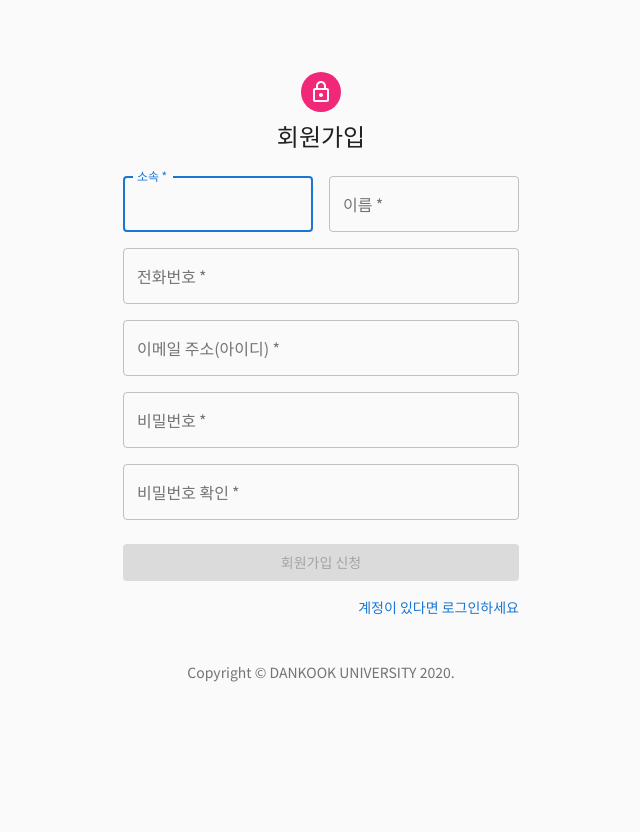
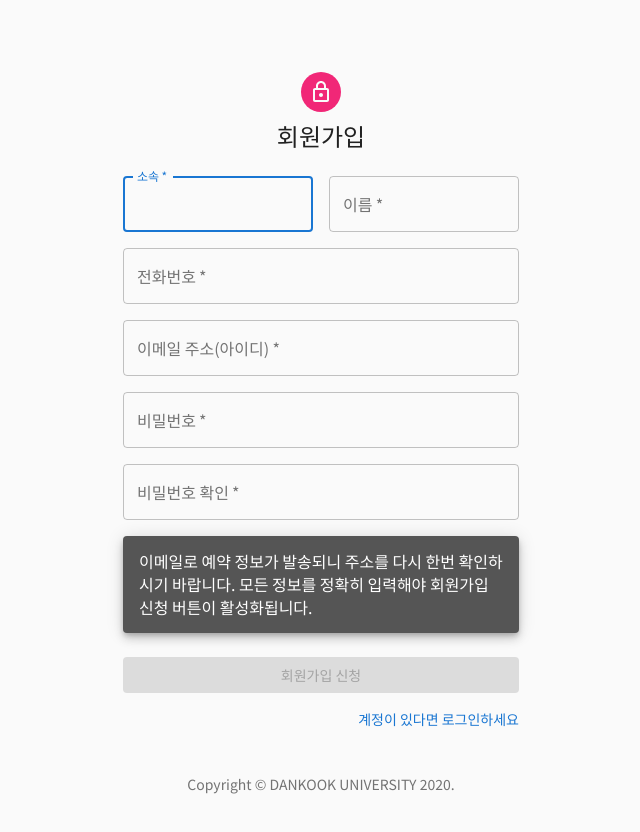
Before and after one commit to J1Yun/dku-server-management-system, a React (Create React App) app in the folder FE/: page /signup in a window 1280 px wide. Shown: the top 832 px of the page, without its empty margins (319-959 px from the left). Before the commit the page ends 800 px from the top, so only its background shows below. Built offline with nearby package versions, Linux system fonts and the light colour scheme.

Commit message:
[FE] Update SignUp valid message

```diff
--- a/FE/src/user/SignUp.js
+++ b/FE/src/user/SignUp.js
@@ -16,6 +16,7 @@ import MuiAlert from '@material-ui/lab/Alert';
 import { makeStyles } from '@material-ui/core/styles';
 import axios from 'axios';
 import Copyright from '../Copyright';
+import SnackMessage from '../client/components/SnackMessage';
 
 function Alert(props) {
     return <MuiAlert elevation={6} variant="filled" {...props} />;
@@ -192,6 +193,9 @@ export default function SignUp() {
                                 autoComplete="current-password"
                             />
                         </Grid>
+                        <Grid item xs={12}>
+                            <SnackMessage message="이메일로 예약 정보가 발송되니 주소를 다시 한번 확인하시기 바랍니다. 모든 정보를 정확히 입력해야 회원가입 신청 버튼이 활성화됩니다." />
+                        </Grid>
                     </Grid>
                     <Button
                         type="submit"
```
